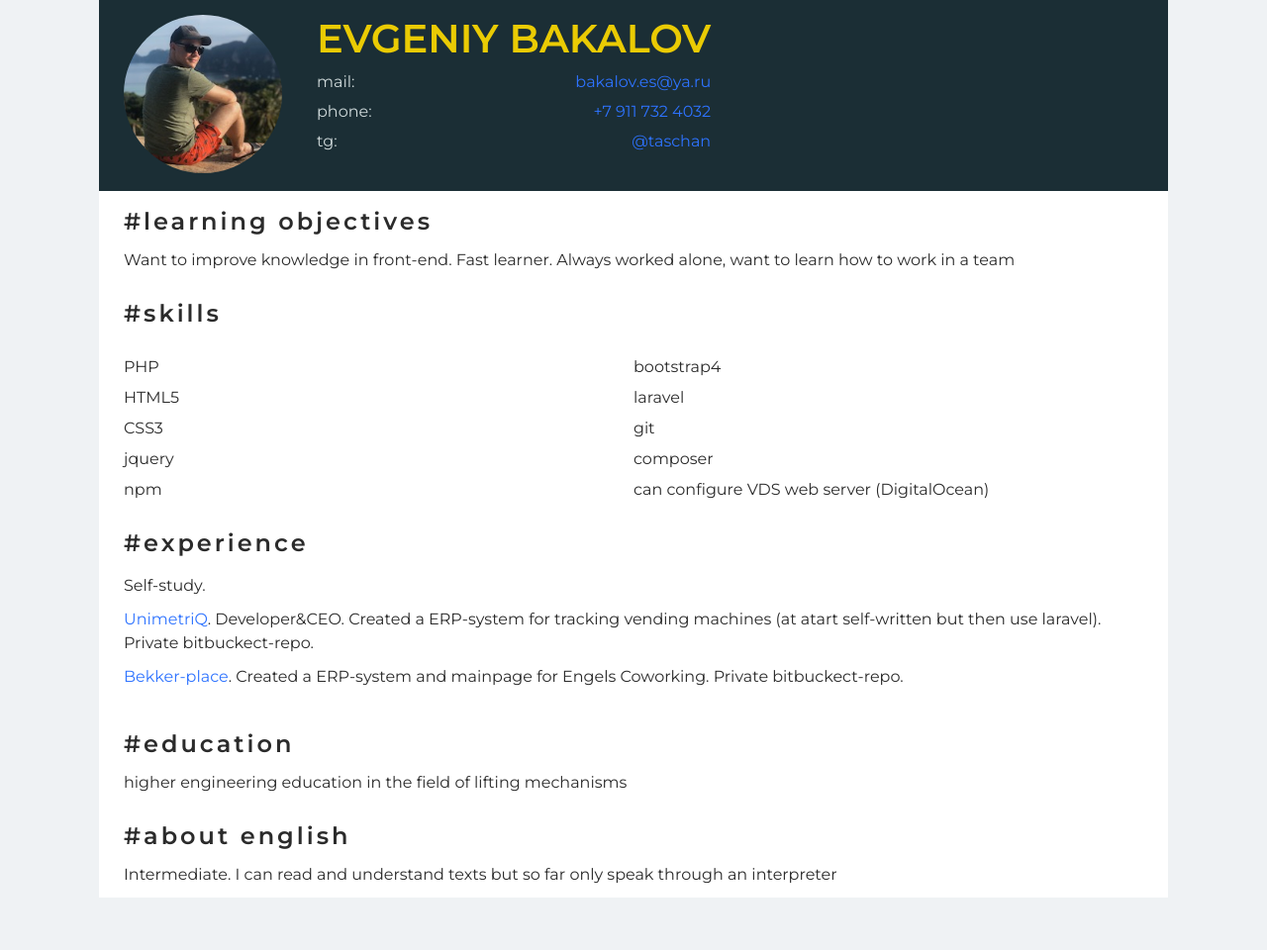
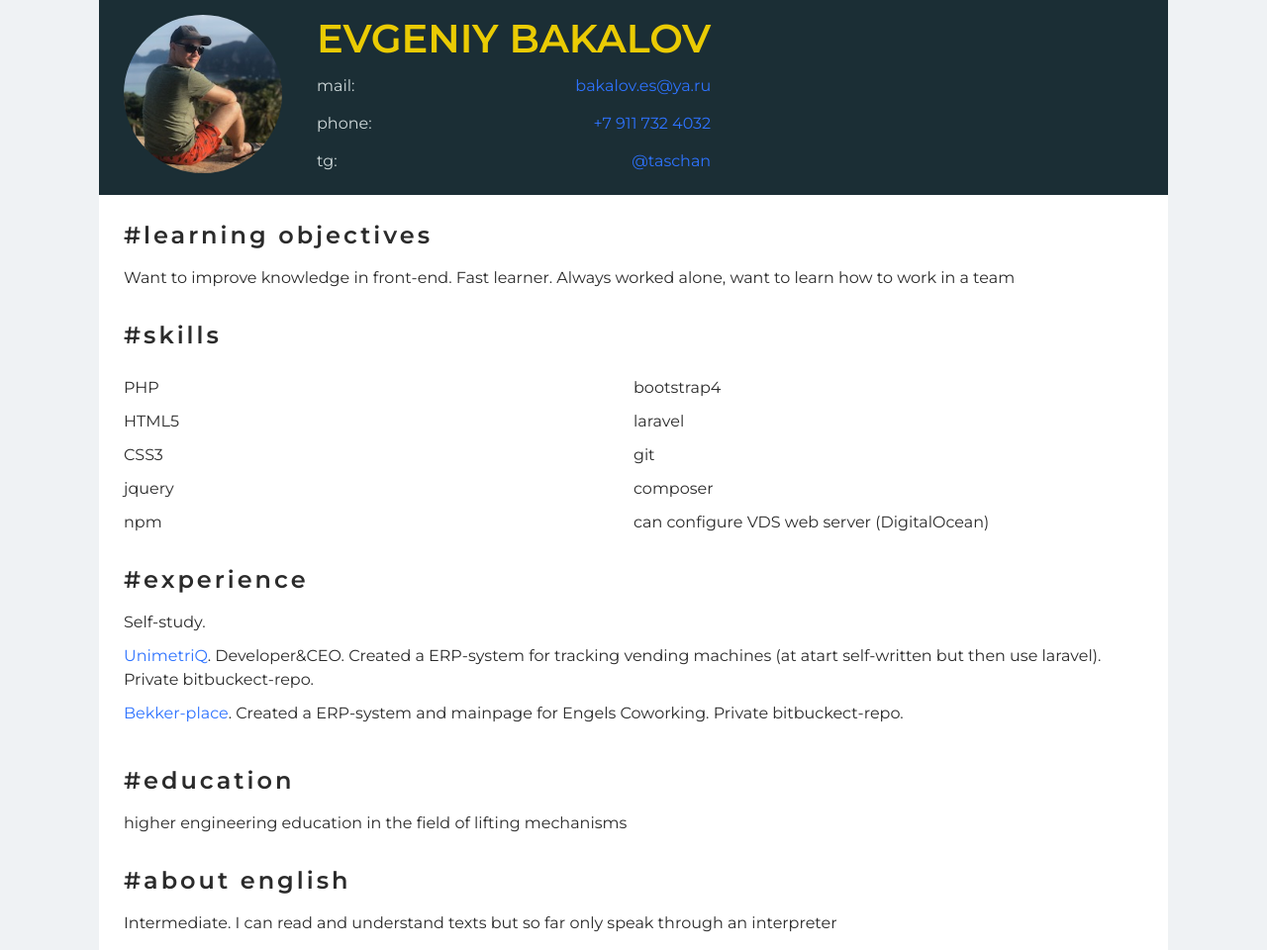
Before and after one commit to taschan23/rsschool-cv, a plain HTML site: page index.html in a window 1280 px wide. Shown: the whole page at 99% size. Before the commit the page ends 907 px from the top, so only its background shows below. Drawn offline with Linux system fonts and the light colour scheme.

Commit message:
refactor: apply for codeguide

```diff
--- a/css/app.css
+++ b/css/app.css
@@ -1,18 +1,17 @@
 body {
+	font-family: 'Montserrat', sans-serif;
+	line-height: 1.5;
 	color: #2b2b2b;
 	background-color: #eff2f4;
-	font-family: 'Montserrat', sans-serif;
-	margin: 0;
-	line-height: 1;
 }
 
 #wrapper {
+	position: relative;
+	width: 1080px;
+	min-height: 100%;
+	overflow: hidden;
+	margin: 0 auto;
 	background-color: #fff;
-	overflow: hidden;
-	min-height: 100%;
-	margin: 0 auto;
-	width: 1080px;
-	position: relative;
 }
 
 a,
@@ -22,15 +21,16 @@ a:visited {
 
 a:hover {
 	-webkit-filter: brightness(1.2);
-	filter: brightness(1.2);
-}
-
-ul li {
-	padding-top: 15px;
+					filter: brightness(1.2);
 }
 
 .container {
 	padding: 15px 25px;
+}
+
+.container p {
+	margin-top: 10px;
+	margin-bottom: 10px;
 }
 
 .container .section-title {
@@ -39,26 +39,21 @@ ul li {
 	font-weight: 600;
 }
 
-.container p {
-	margin-top: 10px;
-	margin-bottom: 10px;
-	line-height: 1.5;
-}
-
 /**
 PROFILE INFO
  */
 
 .profile-info {
 	display: flex;
+	margin-bottom: 10px;
+	color: #cfd9da;
 	background-color: #1b2e35;
-	color: #cfd9da;
 }
 
-.profile-info .profile-avatar {
+.profile-info .avatar {
+	margin-right: 35px;
 	height: 160px;
 	width: 160px;
-	margin-right: 35px;
 }
 
 .profile-info .contact-list {
@@ -66,7 +61,8 @@ PROFILE INFO
 }
 
 .profile-info .contact-list .contact-item {
-	padding: 7px 0;
+	padding-top: 7px;
+	padding-bottom: 7px;
 }
 
 .profile-info .contact-list .contact-item .contact-link {
@@ -81,6 +77,7 @@ PROFILE INFO
 SKILLS
  */
 .skills .skills-list .skill-item {
+	float: left;
 	width: 50%;
-	float: left;
+	padding-top: 10px;
 }
--- a/index.html
+++ b/index.html
@@ -12,12 +12,11 @@
 	<body>
 		<div id="wrapper">
 			<header class="container profile-info">
-				<div class="">
-					<img class="profile-avatar img-circle" src="img/avatar.jpeg" alt="">
+				<div class="profile-image">
+					<img class="avatar img-circle" src="img/avatar.jpeg" alt="">
 				</div>
-				<div class="">
+				<div class="profile-contacts">
 					<h2 class="username text-uppercase">Evgeniy Bakalov</h2>
-
 					<ul class="contact-list">
 						<li class="contact-item">mail: <a class="contact-link" href="mailto:bakalov.es@ya.ru" target="_blank">bakalov.es@ya.ru</a></li>
 						<li class="contact-item">phone: <a class="contact-link" href="tel:+79117324032">+7 911 732 4032</a></li>
@@ -25,9 +24,9 @@
 					</ul>
 				</div>
 			</header>
+
 			<section class="container learning">
 				<h3 class="section-title">#learning objectives</h3>
-
 				Want to improve knowledge in front-end. Fast learner. Always worked alone, want to learn how to work in a team
 			</section>
 
@@ -50,25 +49,18 @@
 
 			<section class="container experience">
 				<h3 class="section-title">#experience</h3>
-
 				<p>Self-study.</p>
-
-				<p><a href="https://cabinet.unimetriq.com" target="_blank">UnimetriQ</a>. Developer&CEO. Created a ERP-system for tracking vending machines (at atart
-					self-written but then use laravel). Private bitbuckect-repo.</p>
-
-				<p><a href="https://www.bekker-place.ru" target="_blank">Bekker-place</a>. Created a ERP-system and mainpage for Engels Coworking. Private bitbuckect-repo.
-				</p>
+				<p><a href="https://cabinet.unimetriq.com" target="_blank">UnimetriQ</a>. Developer&CEO. Created a ERP-system for tracking vending machines (at atart self-written but then use laravel). Private bitbuckect-repo.</p>
+				<p><a href="https://www.bekker-place.ru" target="_blank">Bekker-place</a>. Created a ERP-system and mainpage for Engels Coworking. Private bitbuckect-repo.</p>
 			</section>
 
 			<section class="container education">
 				<h3 class="section-title">#education</h3>
-
 				higher engineering education in the field of lifting mechanisms
 			</section>
 
 			<section class="container english">
 				<h3 class="section-title">#about english</h3>
-
 				Intermediate. I can read and understand texts but so far only speak through an interpreter
 			</section>
 		</div>
```
